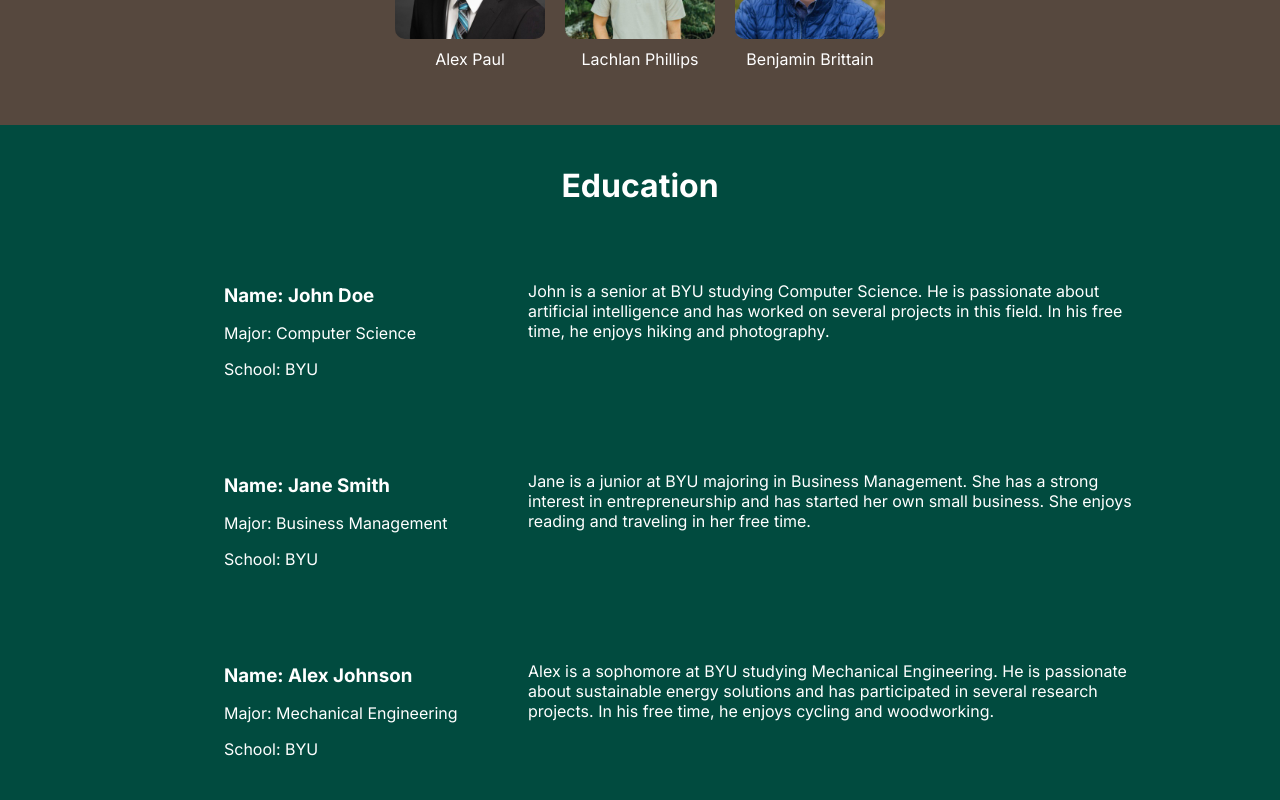
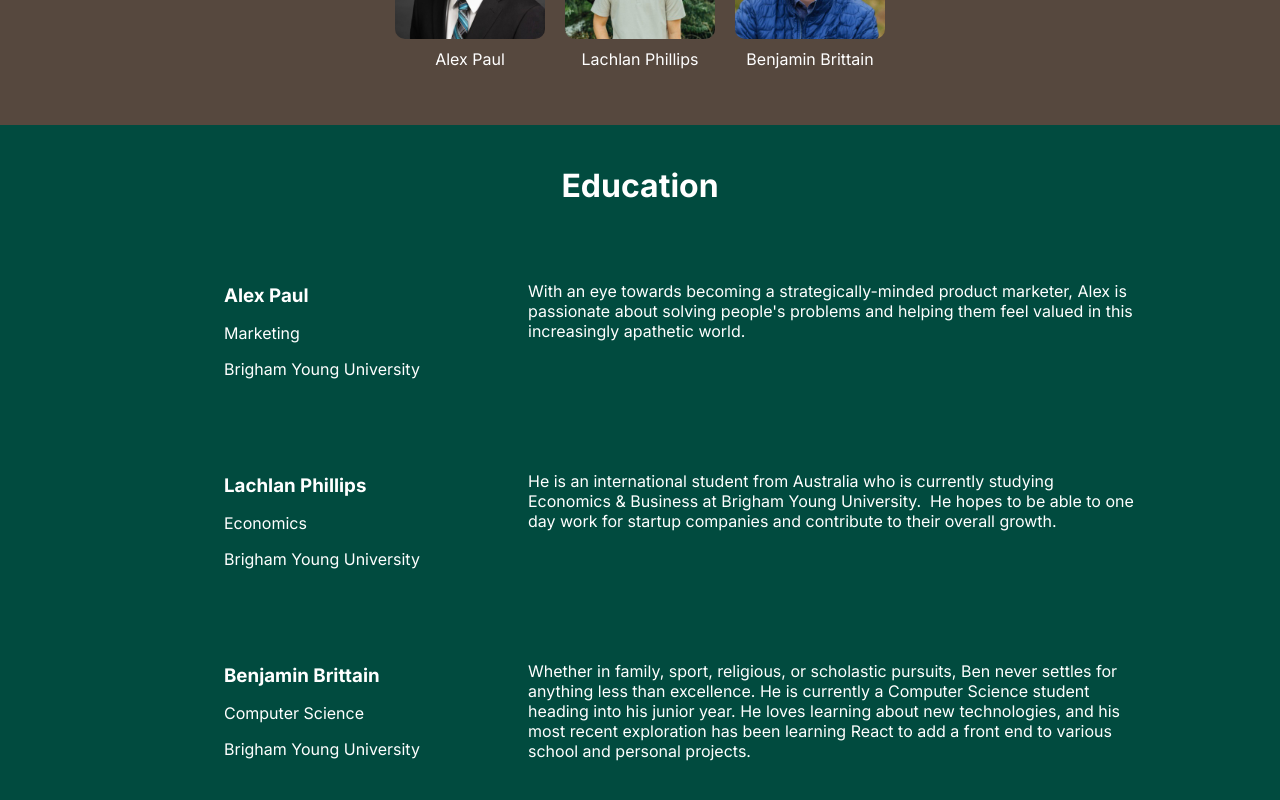
Before and after one commit to thelastbrittain/ImmigrationAssistant, a React (Create React App) app in the folder client/: page /about in a window 1280 px wide. Shown: the part 600-1400 px from the top of the page. Built offline with nearby package versions, Linux system fonts and the light colour scheme.

Commit message:
Fix name errors for photos, redeployed

```diff
--- a/client/src/pages/About.js
+++ b/client/src/pages/About.js
@@ -89,7 +89,7 @@ function About() {
           }}
         >
           <img
-            src="AlexPaulLinkedIn.jpeg" // Replace with actual image path
+            src="alexPaulLinkedIn.jpeg" // Replace with actual image path
             alt="Profile 1"
             style={{
               width: "150px",
@@ -133,7 +133,7 @@ function About() {
           }}
         >
           <img
-            src="benBrittainLinkedIN.jpeg"
+            src="benBrittainLinkedIn.jpeg"
             alt="Profile 3"
             style={{
               width: "150px",
@@ -184,21 +184,18 @@ function About() {
             {/* Left Side */}
             <div style={{ flex: 1, marginLeft: "80px" }}>
               <h3 style={{ marginBottom: "10px", color: "white" }}>
-                Name: John Doe
+                Alex Paul
               </h3>
-              <p style={{ marginBottom: "10px", color: "white" }}>
-                Major: Computer Science
-              </p>
-              <p style={{ color: "white" }}>School: BYU</p>
+              <p style={{ marginBottom: "10px", color: "white" }}>Marketing</p>
+              <p style={{ color: "white" }}>Brigham Young University</p>
             </div>
 
             {/* Right Side */}
             <div style={{ flex: 2 }}>
               <p style={{ color: "white" }}>
-                John is a senior at BYU studying Computer Science. He is
-                passionate about artificial intelligence and has worked on
-                several projects in this field. In his free time, he enjoys
-                hiking and photography.
+                With an eye towards becoming a strategically-minded product
+                marketer, Alex is passionate about solving people's problems and
+                helping them feel valued in this increasingly apathetic world.
               </p>
             </div>
           </div>
@@ -215,21 +212,19 @@ function About() {
             {/* Left Side */}
             <div style={{ flex: 1, marginLeft: "80px" }}>
               <h3 style={{ marginBottom: "10px", color: "white" }}>
-                Name: Jane Smith
+                Lachlan Phillips
               </h3>
-              <p style={{ marginBottom: "10px", color: "white" }}>
-                Major: Business Management
-              </p>
-              <p style={{ color: "white" }}>School: BYU</p>
+              <p style={{ marginBottom: "10px", color: "white" }}>Economics</p>
+              <p style={{ color: "white" }}>Brigham Young University</p>
             </div>
 
             {/* Right Side */}
             <div style={{ flex: 2 }}>
               <p style={{ color: "white" }}>
-                Jane is a junior at BYU majoring in Business Management. She has
-                a strong interest in entrepreneurship and has started her own
-                small business. She enjoys reading and traveling in her free
-                time.
+                He is an international student from Australia who is currently
+                studying Economics & Business at Brigham Young University.  He
+                hopes to be able to one day work for startup companies and
+                contribute to their overall growth.
               </p>
             </div>
           </div>
@@ -246,21 +241,23 @@ function About() {
             {/* Left Side */}
             <div style={{ flex: 1, marginLeft: "80px" }}>
               <h3 style={{ marginBottom: "10px", color: "white" }}>
-                Name: Alex Johnson
+                Benjamin Brittain
               </h3>
               <p style={{ marginBottom: "10px", color: "white" }}>
-                Major: Mechanical Engineering
+                Computer Science
               </p>
-              <p style={{ color: "white" }}>School: BYU</p>
+              <p style={{ color: "white" }}>Brigham Young University</p>
             </div>
 
             {/* Right Side */}
             <div style={{ flex: 2 }}>
               <p style={{ color: "white" }}>
-                Alex is a sophomore at BYU studying Mechanical Engineering. He
-                is passionate about sustainable energy solutions and has
-                participated in several research projects. In his free time, he
-                enjoys cycling and woodworking.
+                Whether in family, sport, religious, or scholastic pursuits, Ben
+                never settles for anything less than excellence. He is currently
+                a Computer Science student heading into his junior year. He
+                loves learning about new technologies, and his most recent
+                exploration has been learning React to add a front end to
+                various school and personal projects.
               </p>
             </div>
           </div>
```
